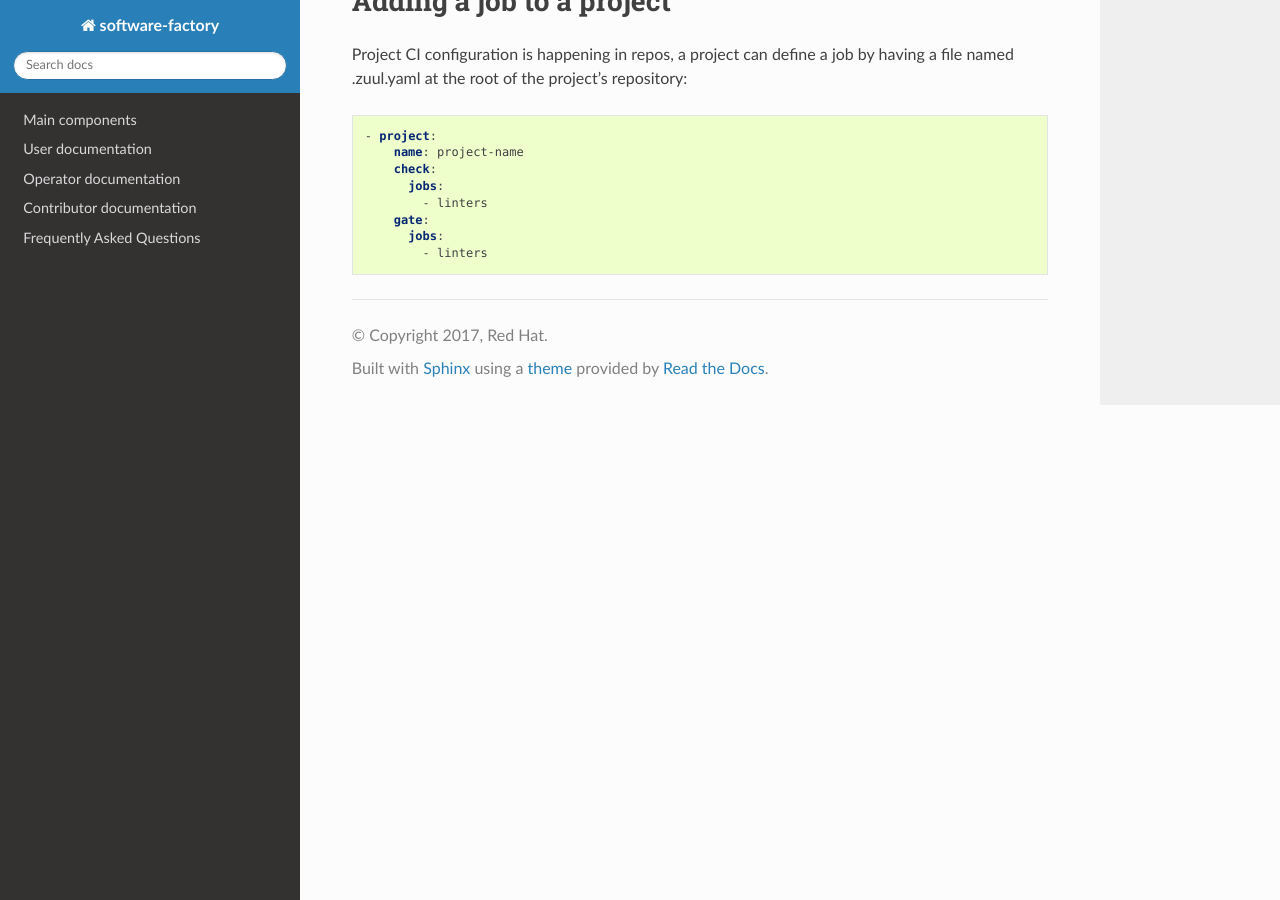
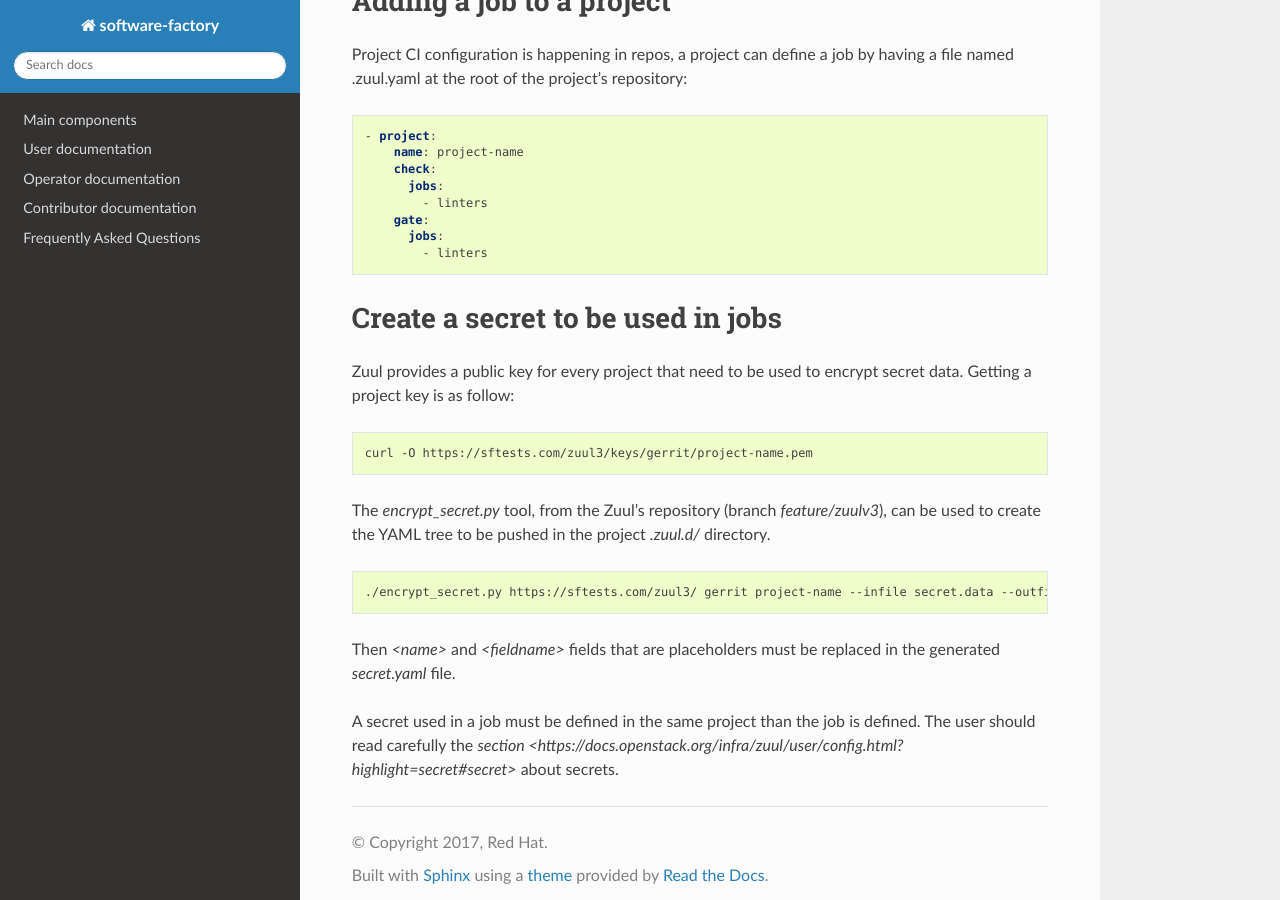
Before and after one commit to softwarefactory-project/sf-docs, a Sphinx documentation site: the page built from docs/user/zuul3_user.rst, in a window 1280 px wide and 900 px high, scrolled down 977 px. Built offline with Sphinx 7.4.7 and the Read the Docs theme 2.0.0, drawn with Linux system fonts in a browser that asks for light colours.

Commit message:
Add doc section about zuulv3 secret
Change-Id: I8e2bffdf414691dbd8c190ebd6a5d96134d18e59

```diff
--- a/docs/user/zuul3_user.rst
+++ b/docs/user/zuul3_user.rst
@@ -55,3 +55,27 @@ having a file named .zuul.yaml at the root of the project's repository:
       gate:
         jobs:
           - linters
+
+Create a secret to be used in jobs
+----------------------------------
+
+Zuul provides a public key for every project that need to be used to encrypt
+secret data. Getting a project key is as follow:
+
+.. code-block:: bash
+
+  curl -O https://sftests.com/zuul3/keys/gerrit/project-name.pem
+
+The *encrypt_secret.py* tool, from the Zuul's repository (branch *feature/zuulv3*), can be used to
+create the YAML tree to be pushed in the project *.zuul.d/* directory.
+
+.. code-block:: bash
+
+  ./encrypt_secret.py https://sftests.com/zuul3/ gerrit project-name --infile secret.data --outfile secret.yaml
+
+Then *<name>* and *<fieldname>* fields that are placeholders must be replaced in the
+generated *secret.yaml* file.
+
+A secret used in a job must be defined in the same project than the job is defined.
+The user should read carefully the `section <https://docs.openstack.org/infra/zuul/user/config.html?highlight=secret#secret>`
+about secrets.
```
